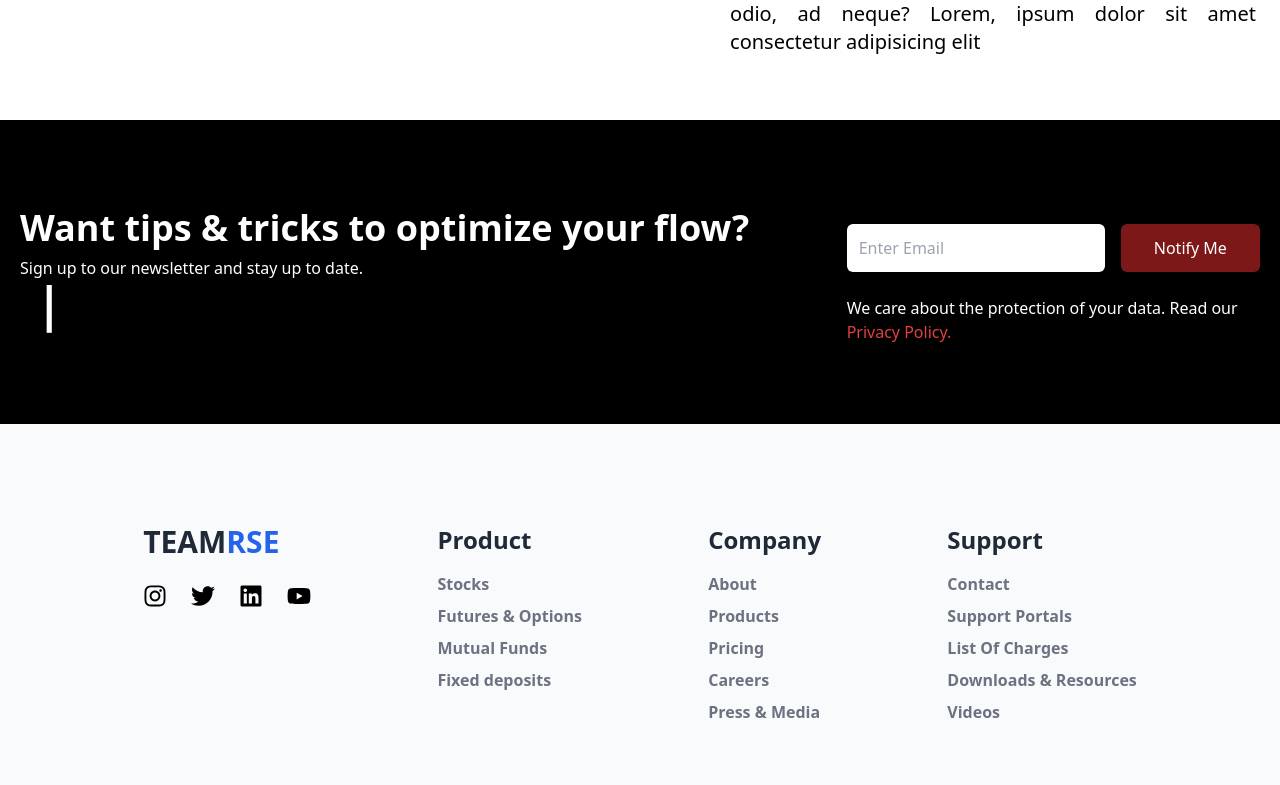
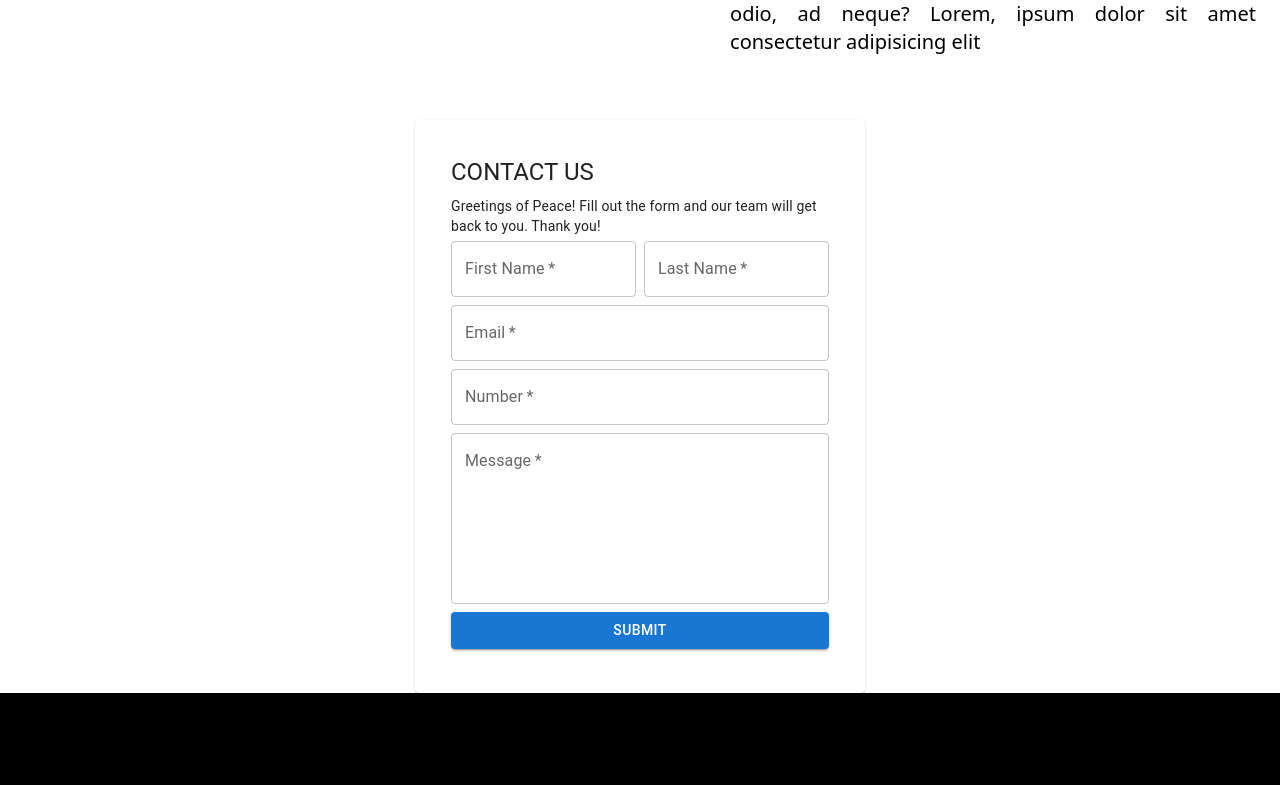
Before and after one commit to roranger216/landing-page-rse, a Next.js app: page / in a window 1280 px wide. Shown: the part 1486-2271 px from the top of the page. Built offline with nearby package versions, Linux system fonts and the light colour scheme.

Commit message:
package installation

```diff
--- a/src/pages/index.tsx
+++ b/src/pages/index.tsx
@@ -2,6 +2,7 @@ import React from "react";
 import Head from './components/header';
 import Content from './components/hero'
 import About from './components/about'
+import Contact from './components/contact'
 import Newsletter from './components/newsletter'
 import Footer from './components/footer'
 
@@ -12,6 +13,7 @@ const Index: React.FC = () => {
       <Head />
       <Content />
       <About />
+      <Contact />
       <Newsletter />
       <Footer />
 
```
